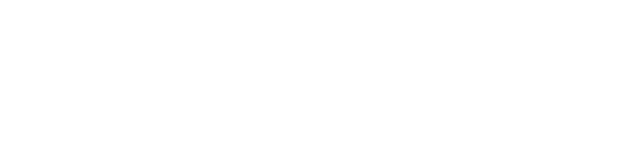
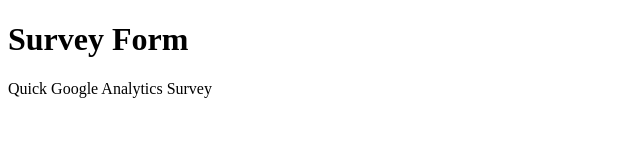
Before and after one commit to mariosknl/survey_form, a plain HTML site: page index.html in a window 1280 px wide. Shown: the whole page, without its empty margins (0-640 px from the left). Drawn offline with Linux system fonts and the light colour scheme.

Commit message:
index 4 steps

```diff
--- a/index.html
+++ b/index.html
@@ -8,19 +8,10 @@
 
   <body>
     <script src="https://cdn.freecodecamp.org/testable-projects-fcc/v1/bundle.js"></script>
-
-    <!--
-
-    Hello Camper!
-
-    For now, the test suite only works in Chrome!
-    Please read the README below in the JS Editor before beginning.
-    Feel free to delete this message once you have read it.
-    Good luck and Happy Coding!
-
-    - The freeCodeCamp Team
-
-    -->
+<h1 id="title">Survey Form</h1>
+<p id="description">Quick Google Analytics Survey</p>
+<form id="survey-form">
+</form>
     <script  src="js/index.js"></script>
   </body>
 </html>
```
